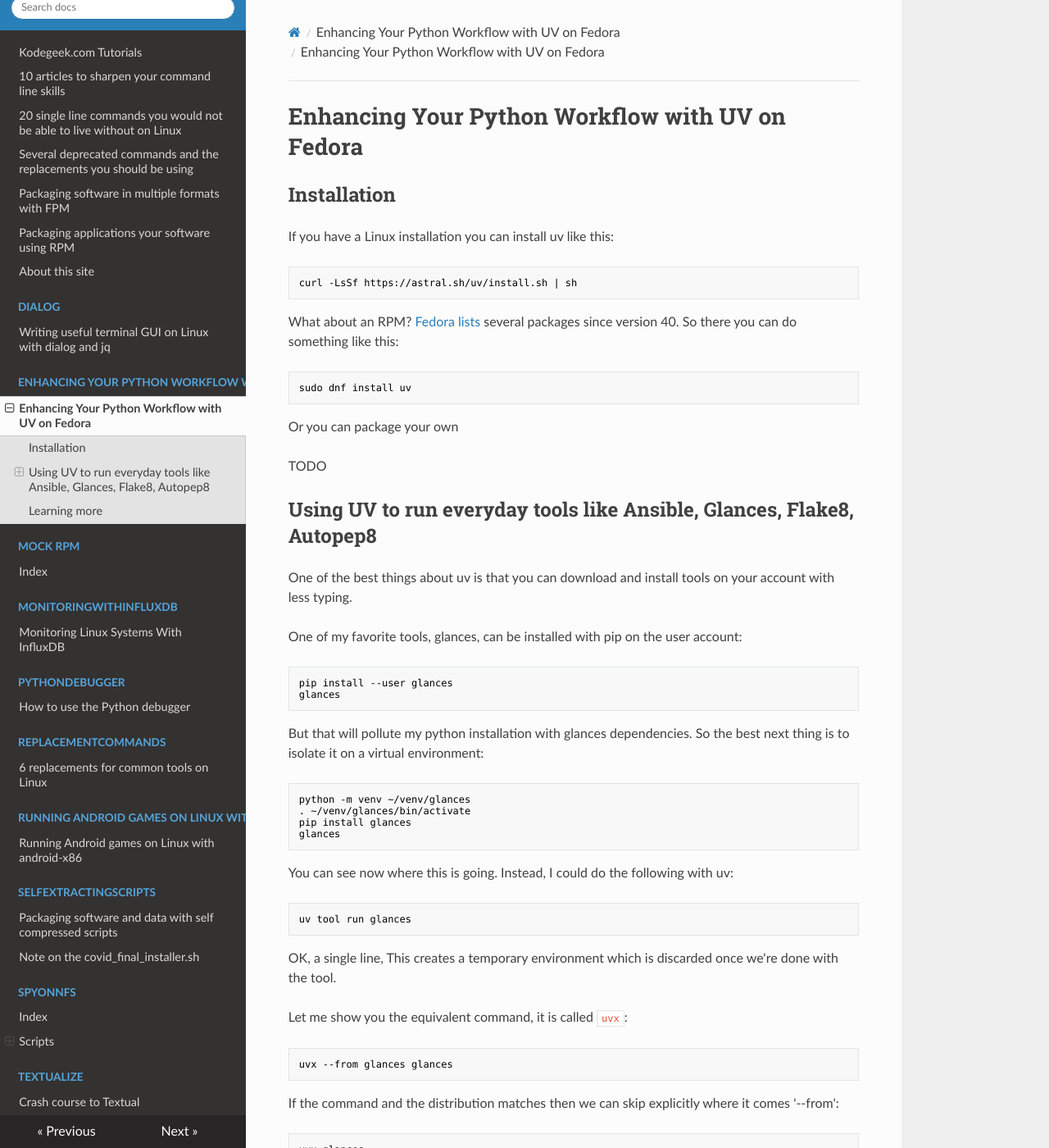
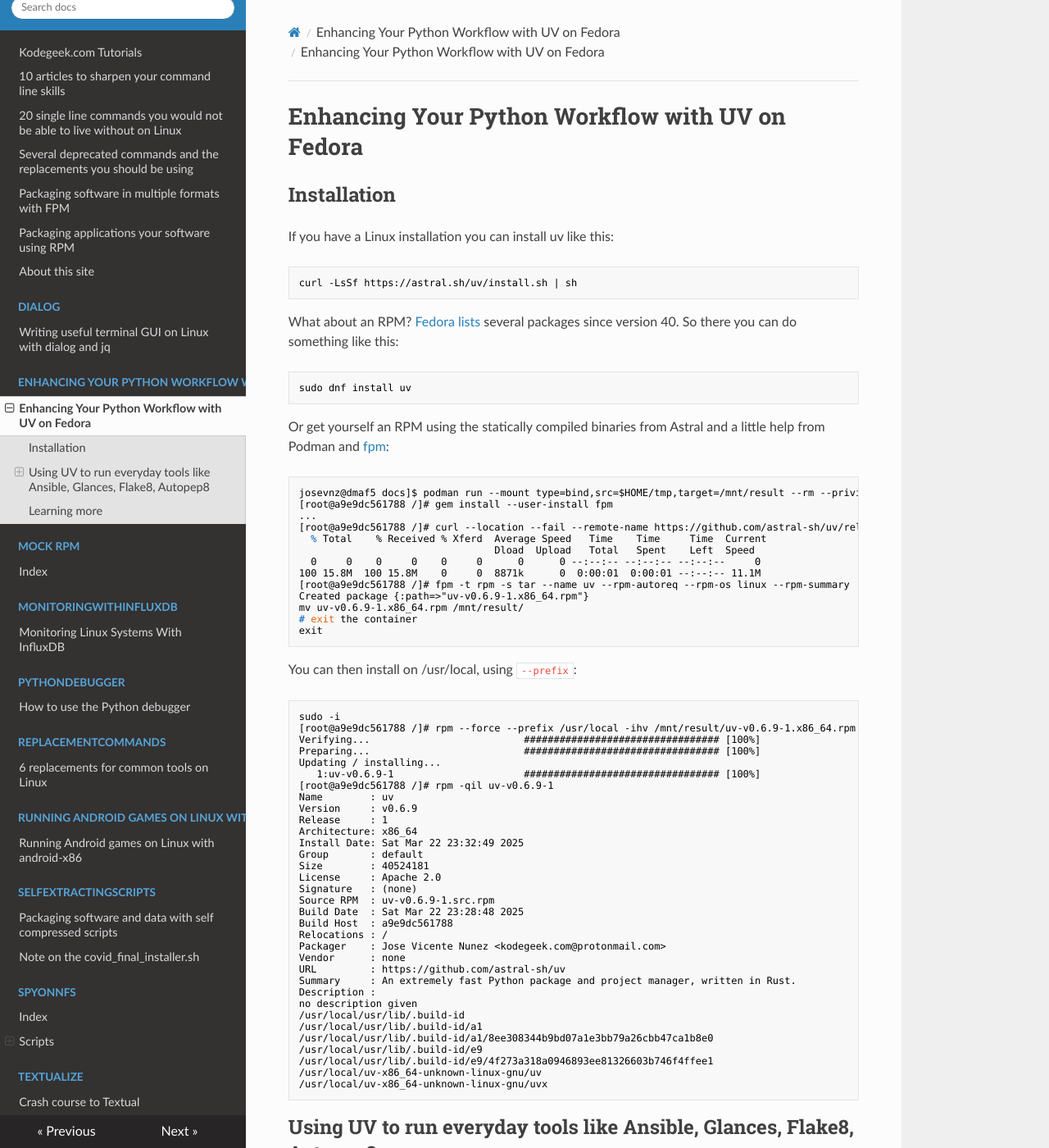
Before and after one commit to josevnz/tutorials, an MkDocs documentation site: the page built from docs/Enhancing_Your_Python_Workflow_with_UV_on_Fedora/README.md, in a window 1280 px wide and 1400 px high. Shown: the whole window at 82% size. Built offline with MkDocs 1.6.1, drawn with Linux system fonts in a browser that asks for light colours; nearby versions of some CDN libraries; some of the changed text lies outside the part shown.

Commit message:
Update with fmp

````diff
--- a/docs/Enhancing_Your_Python_Workflow_with_UV_on_Fedora/README.md
+++ b/docs/Enhancing_Your_Python_Workflow_with_UV_on_Fedora/README.md
@@ -14,9 +14,60 @@
 sudo dnf install uv
 ```
 
-Or you can package your own
+Or get yourself an RPM using the statically compiled binaries from Astral and a little help from Podman and [fpm](https://www.freecodecamp.org/news/getting-started-with-fpm/):
 
-TODO
+```shell
+josevnz@dmaf5 docs]$ podman run --mount type=bind,src=$HOME/tmp,target=/mnt/result --rm --privileged --interactive --tty fedora:37 bash
+[root@a9e9dc561788 /]# gem install --user-install fpm
+...
+[root@a9e9dc561788 /]# curl --location --fail --remote-name https://github.com/astral-sh/uv/releases/download/0.6.9/uv-x86_64-unknown-linux-gnu.tar.gz
+  % Total    % Received % Xferd  Average Speed   Time    Time     Time  Current
+                                 Dload  Upload   Total   Spent    Left  Speed
+  0     0    0     0    0     0      0      0 --:--:-- --:--:-- --:--:--     0
+100 15.8M  100 15.8M    0     0  8871k      0  0:00:01  0:00:01 --:--:-- 11.1M
+[root@a9e9dc561788 /]# fpm -t rpm -s tar --name uv --rpm-autoreq --rpm-os linux --rpm-summary 'An extremely fast Python package and project manager, written in Rust.' --license 'Apache 2.0' --version v0.6.9 --depends bash --maintainer 'Jose Vicente Nunez <kodegeek.com@protonmail.com>' --url https://github.com/astral-sh/uv  uv-x86_64-unknown-linux-gnu.tar.gz
+Created package {:path=>"uv-v0.6.9-1.x86_64.rpm"}
+mv uv-v0.6.9-1.x86_64.rpm /mnt/result/
+# exit the container
+exit
+```
+
+You can then install on /usr/local, using `--prefix`:
+```shell
+sudo -i
+[root@a9e9dc561788 /]# rpm --force --prefix /usr/local -ihv /mnt/result/uv-v0.6.9-1.x86_64.rpm
+Verifying...                          ################################# [100%]
+Preparing...                          ################################# [100%]
+Updating / installing...
+   1:uv-v0.6.9-1                      ################################# [100%]
+[root@a9e9dc561788 /]# rpm -qil uv-v0.6.9-1
+Name        : uv
+Version     : v0.6.9
+Release     : 1
+Architecture: x86_64
+Install Date: Sat Mar 22 23:32:49 2025
+Group       : default
+Size        : 40524181
+License     : Apache 2.0
+Signature   : (none)
+Source RPM  : uv-v0.6.9-1.src.rpm
+Build Date  : Sat Mar 22 23:28:48 2025
+Build Host  : a9e9dc561788
+Relocations : /
+Packager    : Jose Vicente Nunez <kodegeek.com@protonmail.com>
+Vendor      : none
+URL         : https://github.com/astral-sh/uv
+Summary     : An extremely fast Python package and project manager, written in Rust.
+Description :
+no description given
+/usr/local/usr/lib/.build-id
+/usr/local/usr/lib/.build-id/a1
+/usr/local/usr/lib/.build-id/a1/8ee308344b9bd07a1e3bb79a26cbb47ca1b8e0
+/usr/local/usr/lib/.build-id/e9
+/usr/local/usr/lib/.build-id/e9/4f273a318a0946893ee81326603b746f4ffee1
+/usr/local/uv-x86_64-unknown-linux-gnu/uv
+/usr/local/uv-x86_64-unknown-linux-gnu/uvx
+```
 
 
 ## Using UV to run everyday tools like Ansible, Glances, Flake8, Autopep8
@@ -175,6 +226,15 @@
 
 Fedora managers had an interesting conversation about [how manage this policy](https://src.fedoraproject.org/rpms/uv/pull-request/18), worth reading. Or you can go and check the [used system uv.toml](https://src.fedoraproject.org/rpms/uv/blob/rawhide/f/uv.toml) file yourself.
 
+To wrap this section, you can remove an installed python as well using uv:
+
+```shell
+[josevnz@dmaf5 docs]$ uv python uninstall 3.9
+Searching for Python versions matching: Python 3.9
+Uninstalled Python 3.9.21 in 212ms
+ - cpython-3.9.21-linux-x86_64-gnu
+```
+
 #### But this still is a lot of typing
 
 Nothing like ye old Bourne Shell (or favorite shell) cannot fix.  Put this on your ~/.profile or [environment initialization configuration file](https://fedoramagazine.org/customizing-bash/):
````
